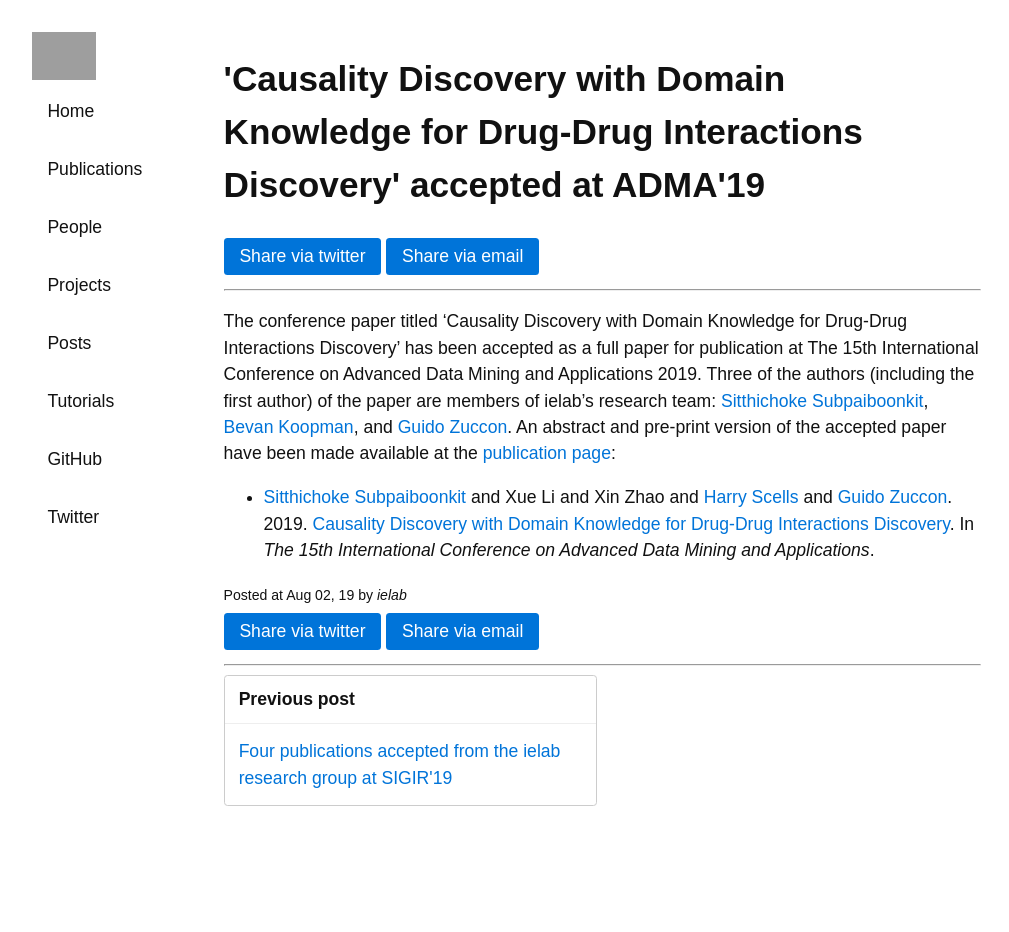
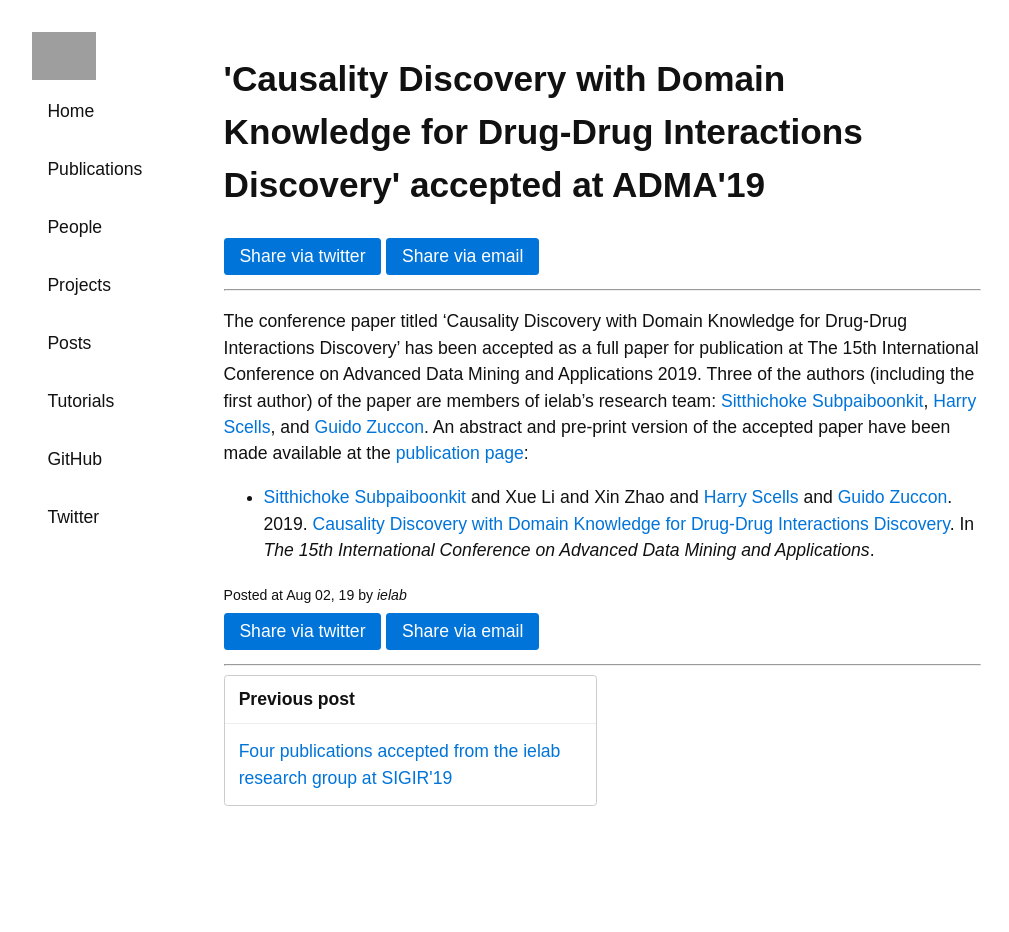
Before and after one commit to ielab/ielab.github.io, a Jekyll site: the page built from _posts/2019-08-02-papers-accepted-adma.md, in a window 1280 px wide. Shown: the whole page, without its empty margins (139-1148 px from the left). Built offline with Jekyll 4.4.1, drawn with Linux system fonts in a browser that asks for light colours; grey boxes are pictures that could not be loaded.

Commit message:
Fix typo.

```diff
--- a/_posts/2019-08-02-papers-accepted-adma.md
+++ b/_posts/2019-08-02-papers-accepted-adma.md
@@ -9,6 +9,6 @@ publications:
     - subpaiboonkit-2019-ddi
 ---
 
-The conference paper titled 'Causality Discovery with Domain Knowledge for Drug-Drug Interactions Discovery' has been accepted as a full paper for publication at The 15th International Conference on Advanced Data Mining and Applications 2019. Three of the authors (including the first author) of the paper are members of ielab's research team: [Sitthichoke Subpaiboonkit](/people/sitthichoke-subpaiboonkit), [Bevan Koopman](/people/bevan-koopman), and [Guido Zuccon](/people/guido-zuccon). An abstract and pre-print version of the accepted paper have been made available at the [publication page](/publications/subpaiboonkit-2019-ddi):
+The conference paper titled 'Causality Discovery with Domain Knowledge for Drug-Drug Interactions Discovery' has been accepted as a full paper for publication at The 15th International Conference on Advanced Data Mining and Applications 2019. Three of the authors (including the first author) of the paper are members of ielab's research team: [Sitthichoke Subpaiboonkit](/people/sitthichoke-subpaiboonkit), [Harry Scells](/people/harry-scells), and [Guido Zuccon](/people/guido-zuccon). An abstract and pre-print version of the accepted paper have been made available at the [publication page](/publications/subpaiboonkit-2019-ddi):
 
 {% include publications.html publications=page.publications %}
```
